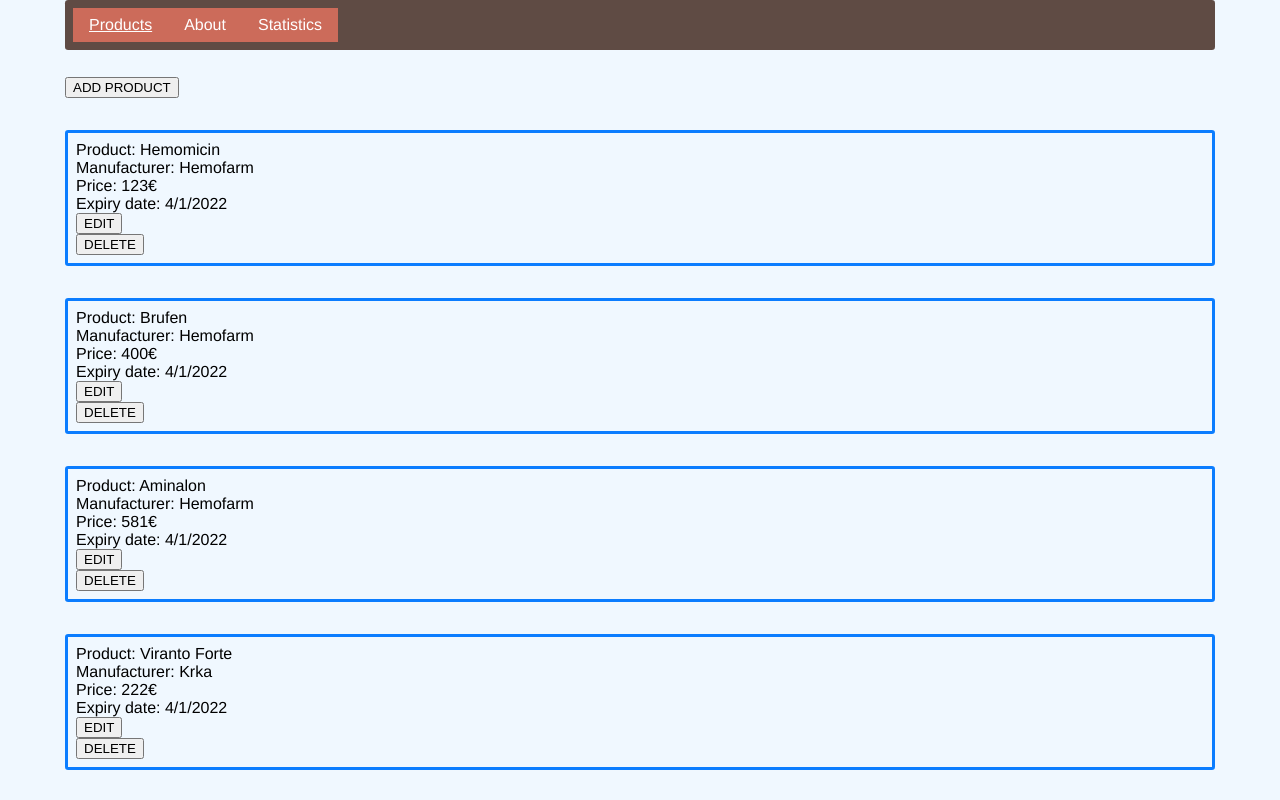
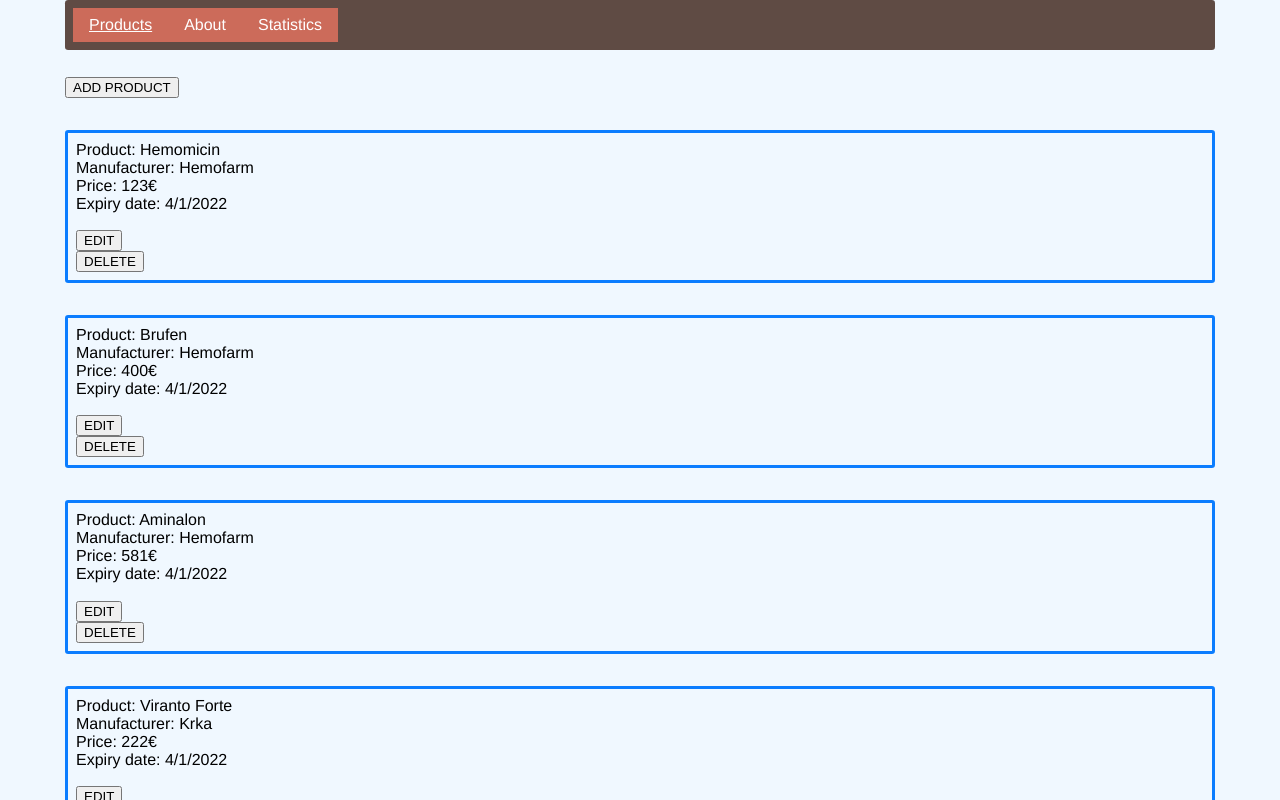
Before and after one commit to zKaoX/smart-cat-aleksandar-sosaljski, a React (Vite) app: page /products in a window 1280 px wide. Shown: the top 800 px of the page. Built offline with nearby package versions, Linux system fonts and the light colour scheme.

Commit message:
U product komponenti dugmici odvojeni od informacija o productu i u products stranici dodat margin bottom

```diff
--- a/src/components/Product.jsx
+++ b/src/components/Product.jsx
@@ -16,7 +16,7 @@
             <li>Manufacturer: {product.manufacturer.name}</li>
             <li>Price: {product.price}&euro;</li>
             <li>Expiry date: {dateString}</li>
-            <li> <button onClick={handleEditClick}>EDIT</button> </li>
+            <li> <button className="product__first-button" onClick={handleEditClick}>EDIT</button> </li>
             <li> <button onClick={handleDeleteClick}>DELETE</button> </li>
         </ul>
     );
--- a/src/index.css
+++ b/src/index.css
@@ -78,6 +78,14 @@
   border: 3px solid rgb(11, 125, 255);
   border-radius: 0.2em;
 }
+
+.product > * + * {
+  margin-top: 0.em;
+}
+
+.product__first-button {
+  margin-top: 1.3em;
+}
 /* PRODUCT - END */
 
  /* CONTAINER - START */
@@ -114,6 +122,7 @@
 /**
  * PAGES
  */
+.products-page { margin-bottom: 2em; }
 .products-page > * {
   margin-top: 2em;
 }
```
